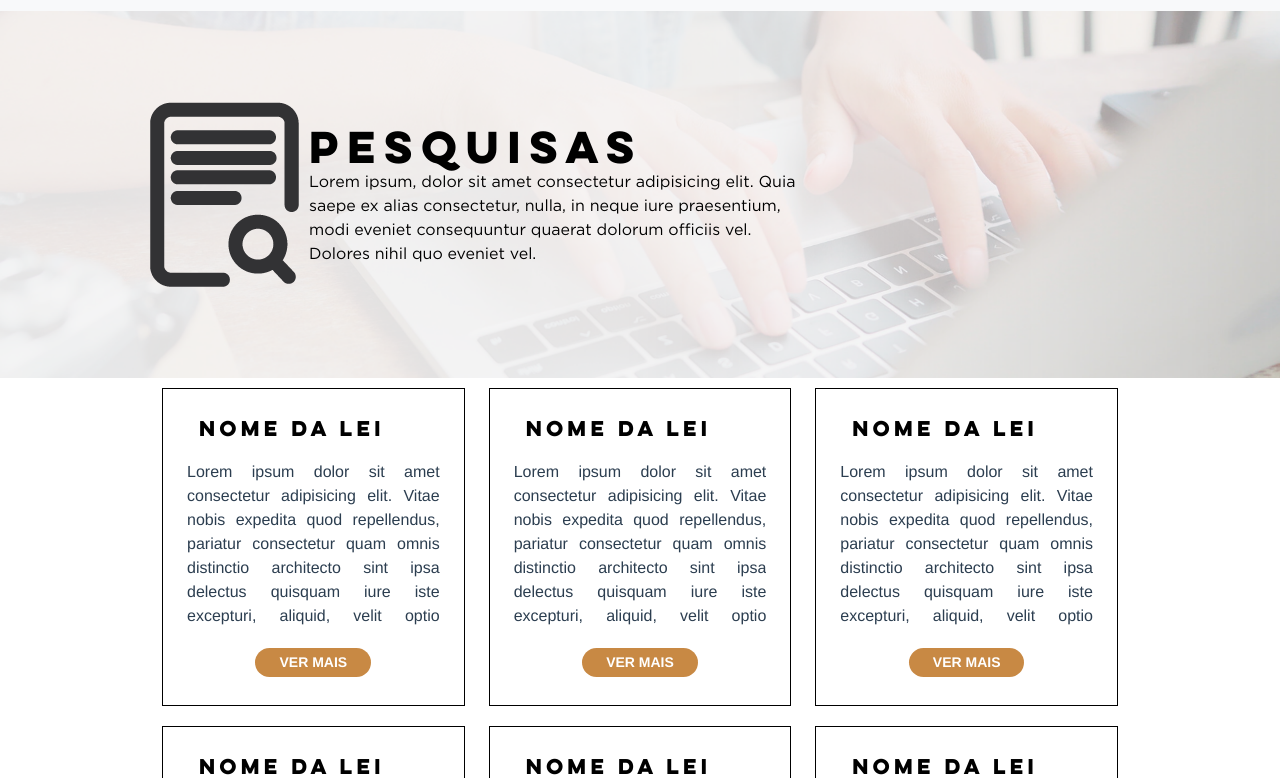
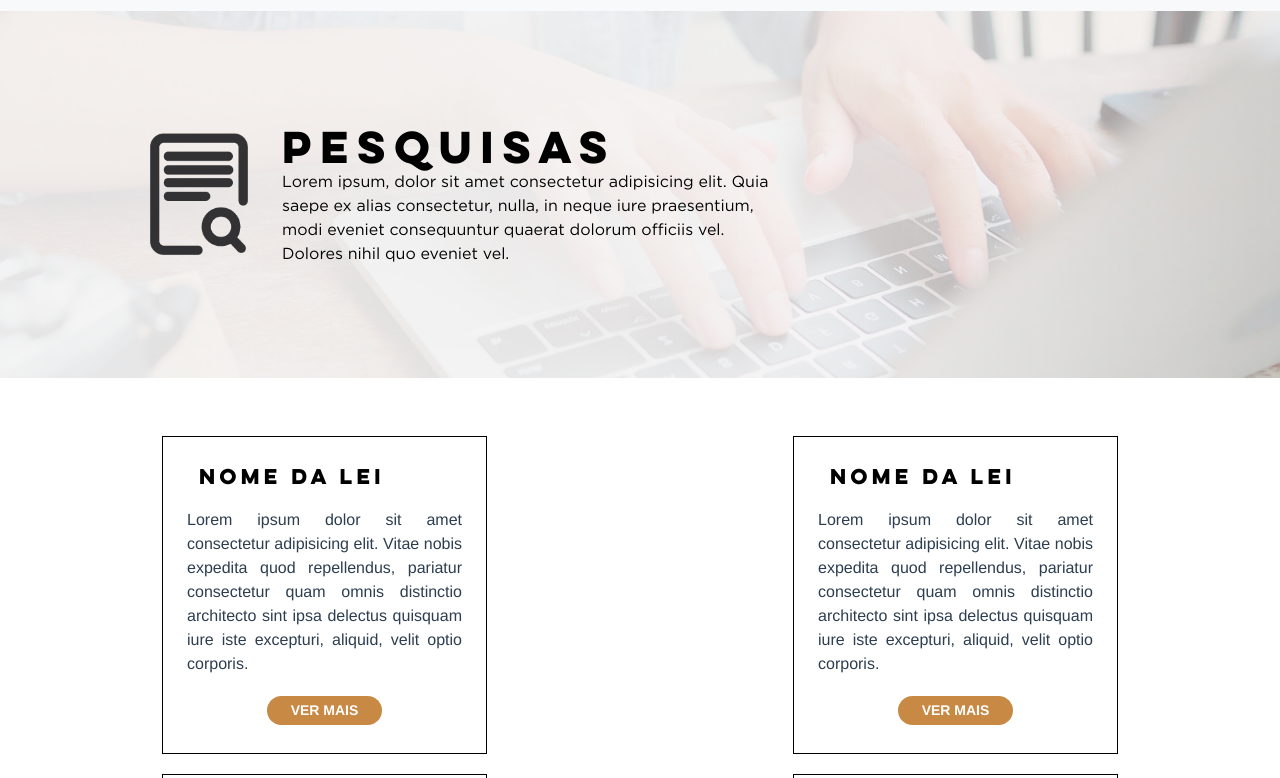
Before and after one commit to sesistartup/ecossistemadeinovacaocg, a Vue app: page /documentos/1 in a window 1280 px wide. Shown: the part 102-880 px from the top of the page. Built offline with nearby package versions, Linux system fonts and the light colour scheme.

Commit message:
done: pesquisa documentos

```diff
--- a/src/views/documentos/pesquisa/DocumentosPesquisa.vue
+++ b/src/views/documentos/pesquisa/DocumentosPesquisa.vue
@@ -14,8 +14,8 @@
     </div>
   </Banner>
   <section id="pesquisa-documento" class="container-fluid">
-    <main class="ghp row">
-      <div v-for="(doc, index) in docsToShow" class="col-12 col-sm-6 col-lg-4">
+    <main class="ghp row mt-5 mb-5">
+      <div v-for="(doc, index) in docsToShow" class="col-12 col-sm-6 col-lg-4 w-fit-content">
         <CardDocumento
           :title="doc.title"
           iconPath="none"
@@ -193,6 +193,12 @@ const route = useRoute()
     height: 100%;
     display: flex;
     align-items: center;
+    img {
+      width: 10%;
+      min-width: 60px;
+      max-width: 128px;
+      margin-right: 24px;
+    }
     .banner-text-container {
       > h1 {
         text-align: start;
@@ -200,10 +206,19 @@ const route = useRoute()
       margin-left: 10px;
     }
   }
-  /* section#pesquisa-documento {
+  section#pesquisa-documento {
     main {
-      display: grid;
-      grid-template-columns: repeat(3, 1fr);
+      justify-content: space-between;
+      .w-fit-content {
+        width: fit-content !important;
+      }
     }
-  } */
+  }
+  @media (max-width: 991px) {
+    section#pesquisa-documento {
+      main {
+        justify-content: space-around;
+      }
+    }
+  }
 </style>
```
